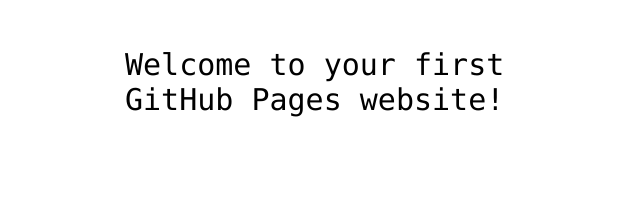
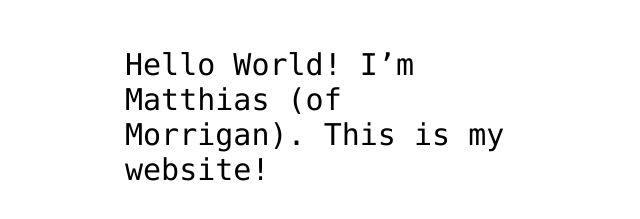
Before and after one commit to matesken/hello-world, a plain HTML site: page index.html in a window 1280 px wide. Shown: the part 341-560 px from the top of the page, without its empty margins (315-955 px from the left). Drawn offline with Linux system fonts and the light colour scheme.

Commit message:
Update index.html
"Hello World" tour. Changed username.

```diff
--- a/index.html
+++ b/index.html
@@ -12,7 +12,7 @@
 <img src="https://octodex.github.com/images/daftpunktocat-thomas.gif" id="octocat" alt="octocat-gif" />
 
 <!-- Change this code here by copy and pasting your template on line 15 -->
-<p>Welcome to your first GitHub Pages website!</p>
+<p>Hello World! I’m Matthias (of Morrigan). This is my website!</p>
 
 </body>
 </html>
```
